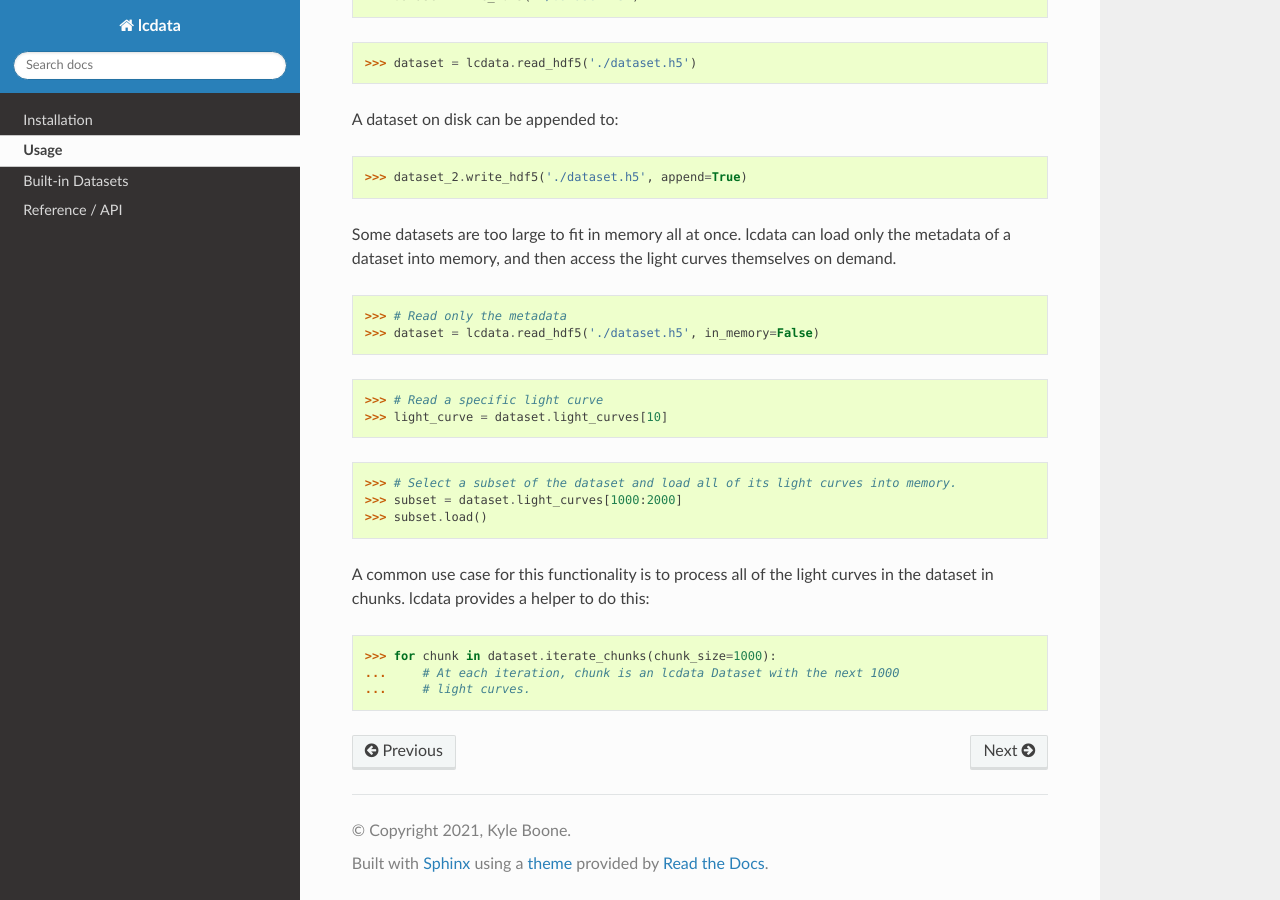
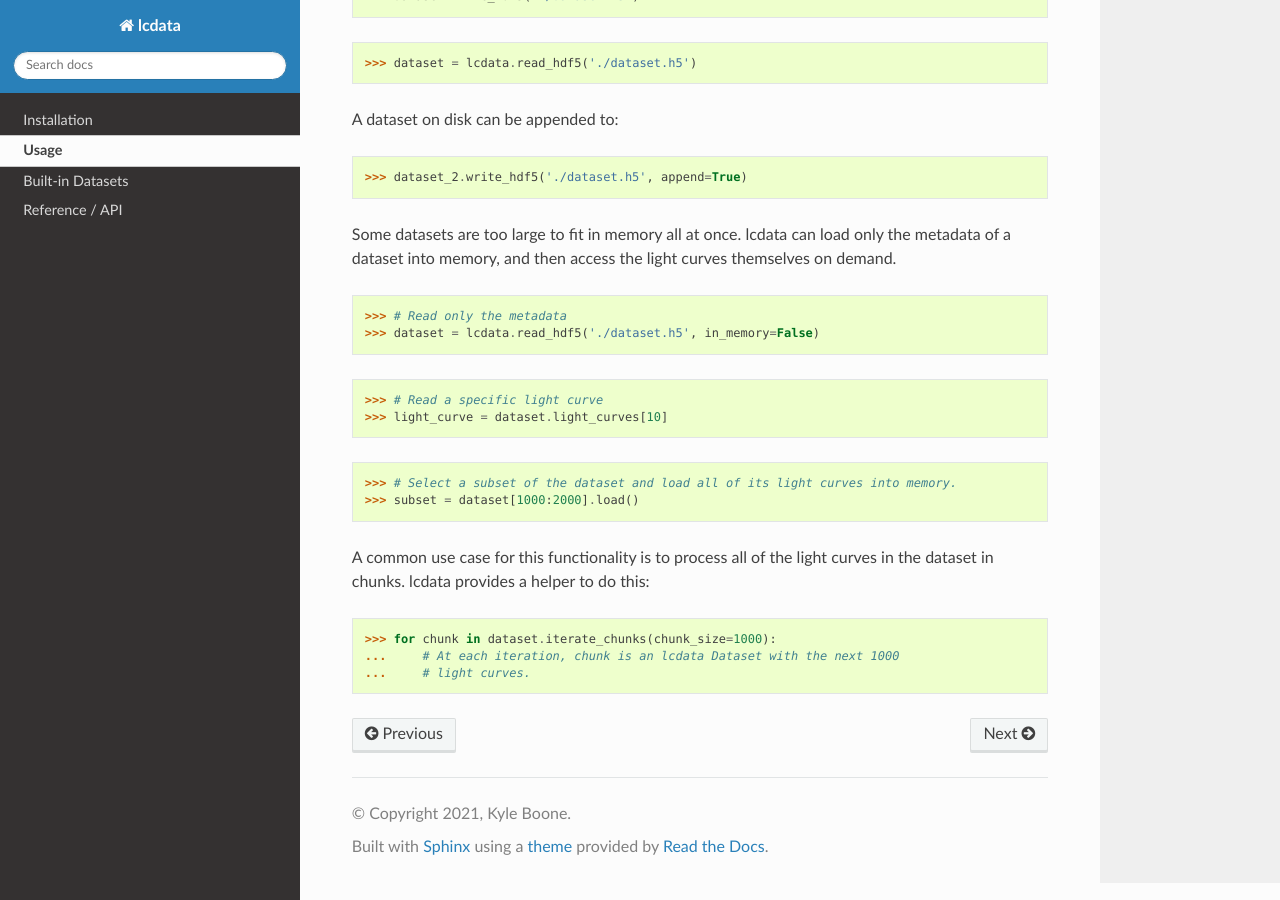
Before and after one commit to LSSTDESC/lcdata, a Sphinx documentation site: the page built from docs/usage.rst, in a window 1280 px wide and 900 px high, scrolled down 2570 px. Built offline with Sphinx 7.4.7 and the Read the Docs theme 2.0.0, drawn with Linux system fonts in a browser that asks for light colours.

Commit message:
Fix dataset subset example in docs

```diff
--- a/docs/usage.rst
+++ b/docs/usage.rst
@@ -132,8 +132,7 @@ demand.
     >>> light_curve = dataset.light_curves[10]
 
     >>> # Select a subset of the dataset and load all of its light curves into memory.
-    >>> subset = dataset.light_curves[1000:2000]
-    >>> subset.load()
+    >>> subset = dataset[1000:2000].load()
 
 A common use case for this functionality is to process all of the light curves in the
 dataset in chunks. lcdata provides a helper to do this:
```
